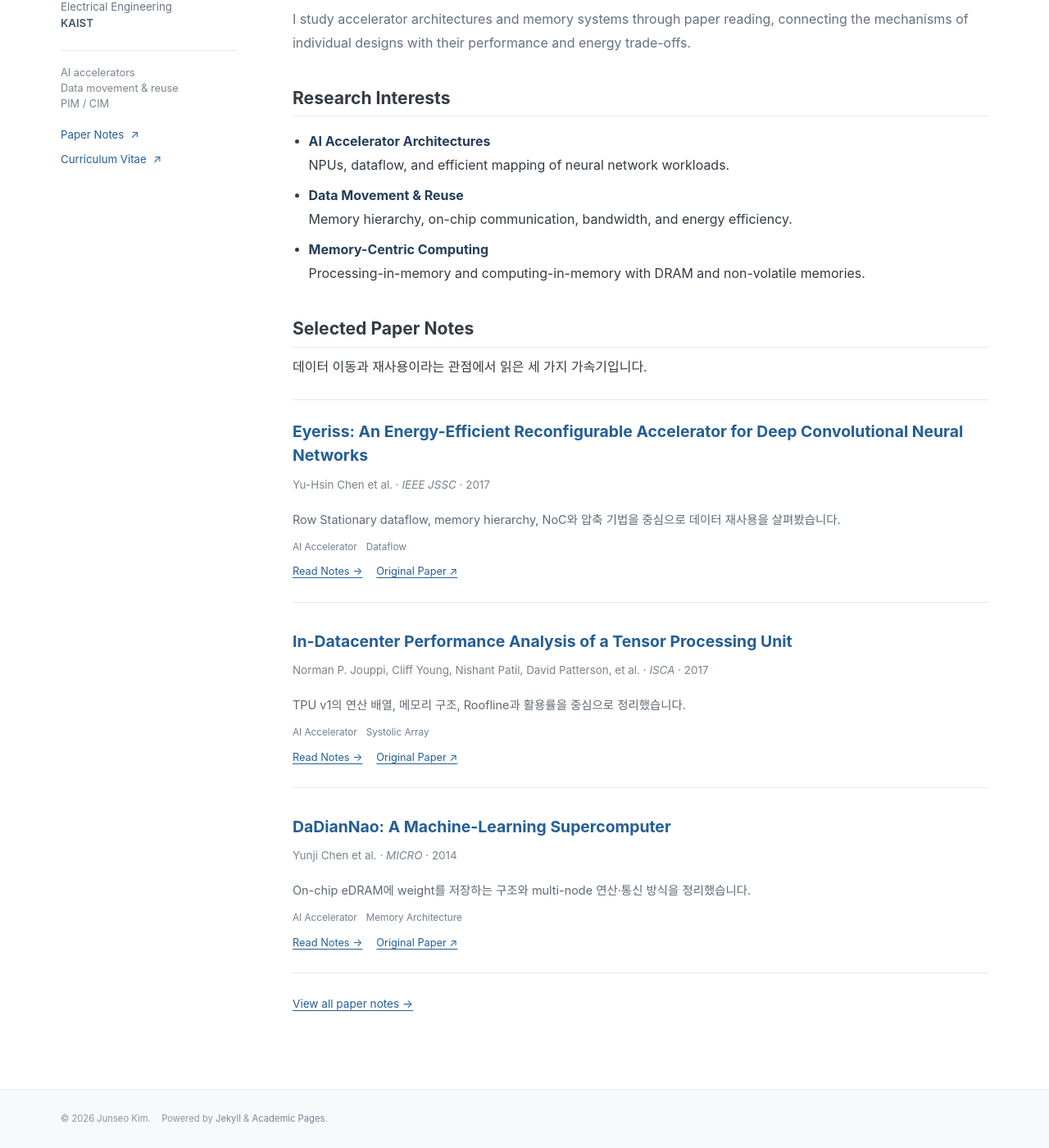
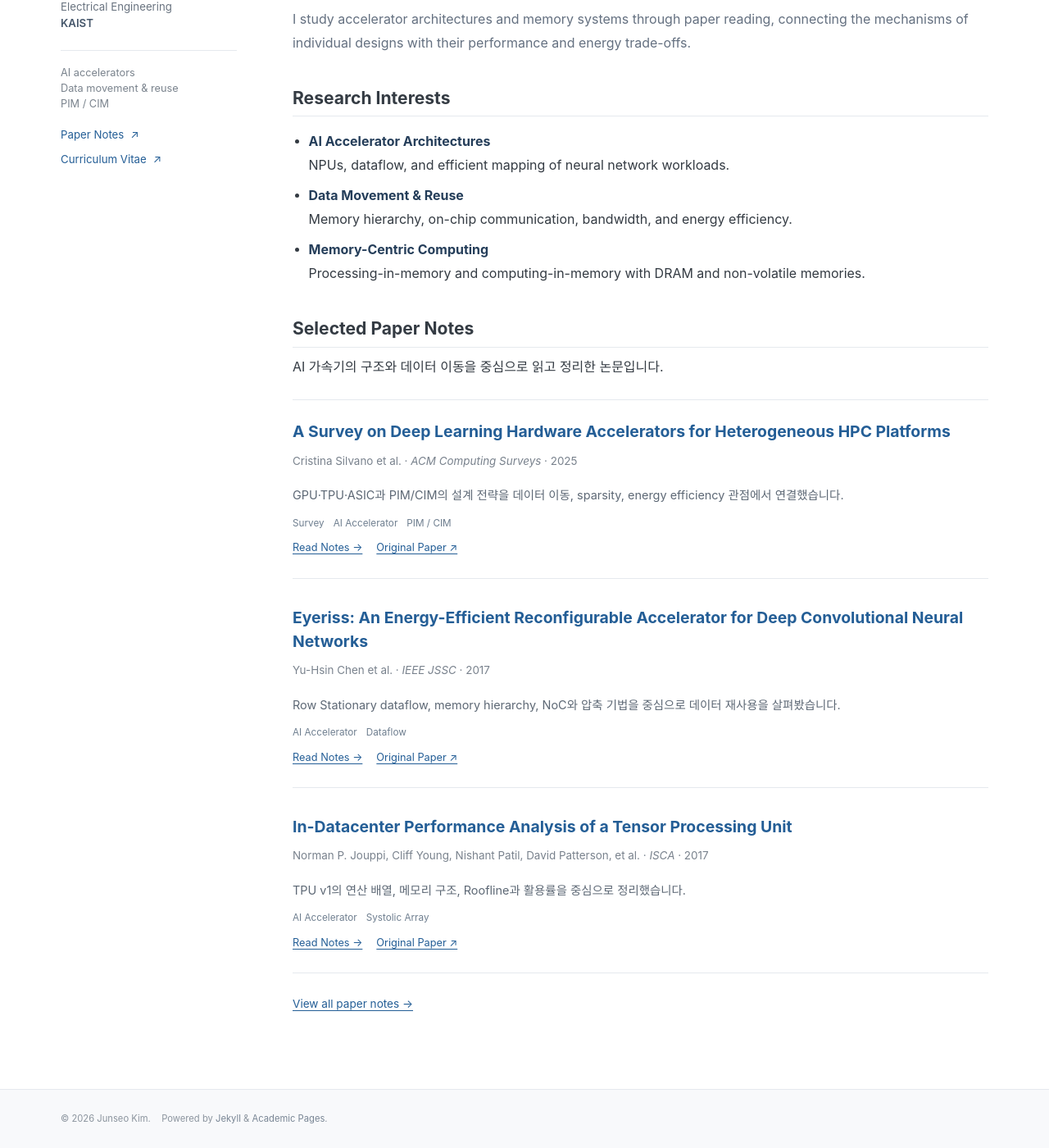
Before and after one commit to thisisjskim/thisisjskim.github.io, a Jekyll site: the page built from _pages/about.md, in a window 1280 px wide and 1400 px high, scrolled down 371 px. Shown: the whole window at 82% size. Built offline with Jekyll 4.4.1, drawn with Linux system fonts in a browser that asks for light colours.

Commit message:
Reorder selected paper notes to survey, Eyeriss, and TPU

```diff
--- a/_pages/about.md
+++ b/_pages/about.md
@@ -17,9 +17,9 @@ excerpt: "KAIST electrical engineering undergraduate interested in energy-effici
 
 ## Selected Paper Notes
 
-<p lang="ko">데이터 이동과 재사용이라는 관점에서 읽은 세 가지 가속기입니다.</p>
+<p lang="ko">AI 가속기의 구조와 데이터 이동을 중심으로 읽고 정리한 논문입니다.</p>
 <ul class="note-list">
-{% assign selected = 'eyeriss,tpu,dadiannao' | split: ',' %}
+{% assign selected = 'accelerator-survey,eyeriss,tpu' | split: ',' %}
 {% for slug in selected %}{% for note in site.paper_notes %}{% if note.url contains slug %}{% include note-list-item.html note=note compact=true %}{% endif %}{% endfor %}{% endfor %}
 </ul>
 <a class="more-link" href="{{ '/paper-notes/' | relative_url }}">View all paper notes →</a>
```
